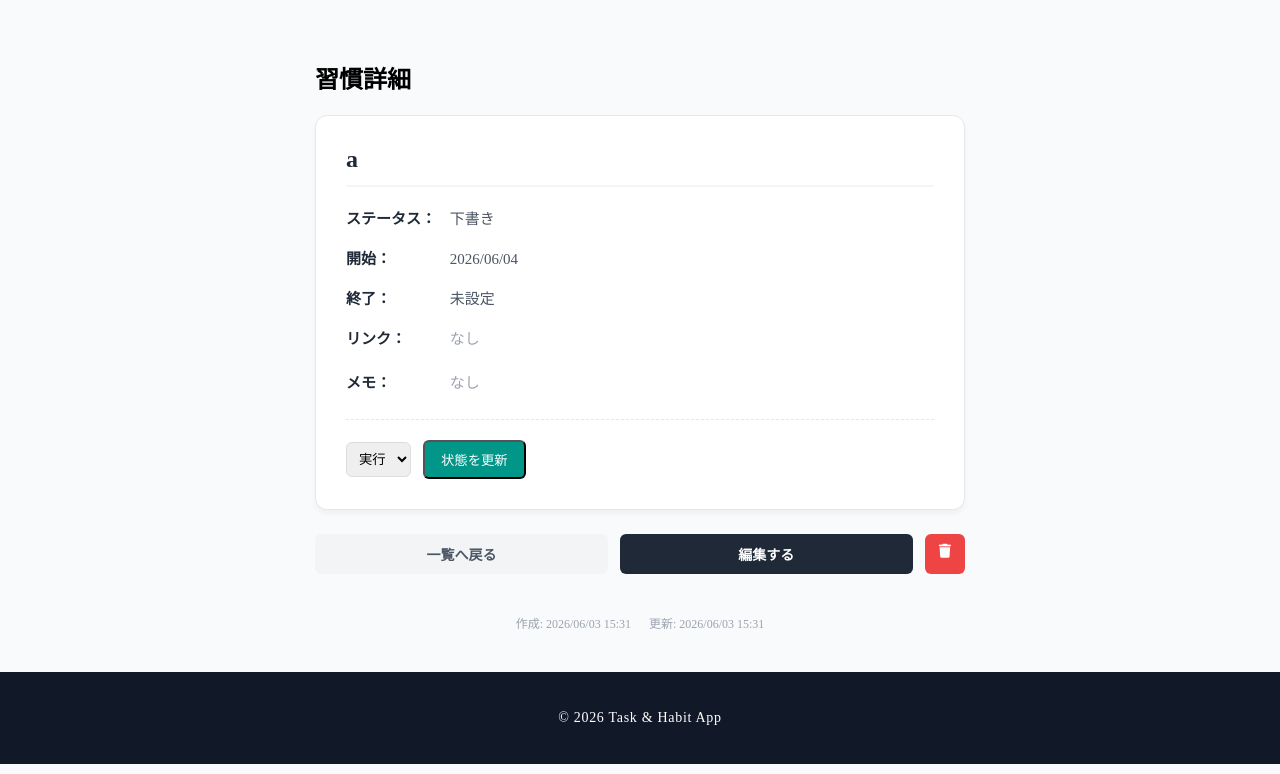
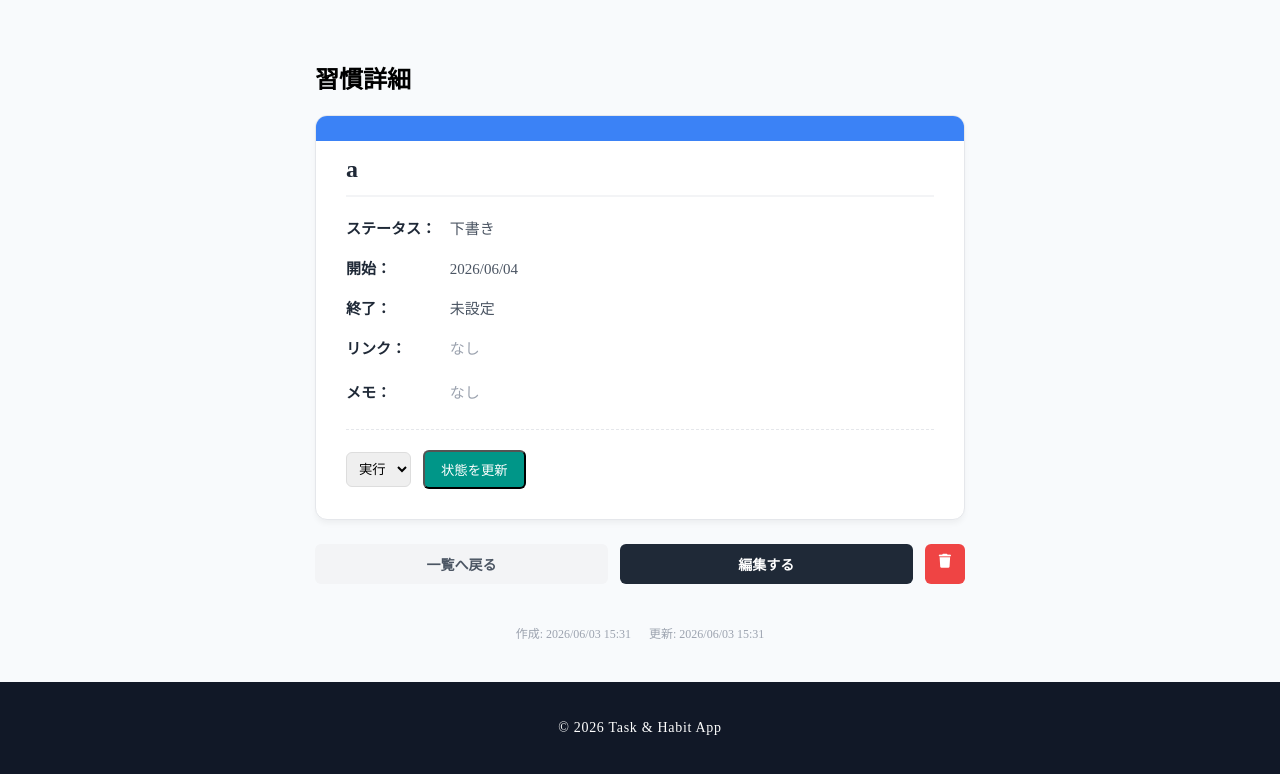
Before and after one commit to Mutou-dev123/task-habit-manager, a Django app: page /habits/10/ in a window 1280 px wide. Shown: the part 184-958 px from the top of the page. Run offline with Django 5.2, Linux system fonts and the light colour scheme; data comes from the database, SQL or seed files in the repository; both versions use the stored data as it was after the commit; parts of the project's set-up code (start-up, migrations or seed data) failed here and were passed over.

Commit message:
Update detail card design

```diff
--- a/habits/templates/habits/habit_detail.html
+++ b/habits/templates/habits/habit_detail.html
@@ -19,7 +19,7 @@
 
     <h2>習慣詳細</h2>
 
-    <div class="detail-card">
+    <div class="detail-card" style="--item-color: {{ habit.color|default:'#e5e7eb' }};">
 
         <h3 class="detail-title">
             {{ habit.title }}
--- a/static/css/detail-layout.css
+++ b/static/css/detail-layout.css
@@ -12,9 +12,30 @@
     background-color: #ffffff;
     border: 1px solid #e5e7eb;
     border-radius: 12px;
-    padding: 30px;
+
+    position: relative;
+    overflow: hidden;
+    padding: 40px 30px 30px 30px;
+
     box-shadow: 0 4px 6px -1px rgba(0, 0, 0, 0.05);
     margin-bottom: 24px;
+}
+
+/* カードの一番上にカラー帯を貼る */
+.detail-card::before {
+    content: "";
+    position: absolute;
+    top: 0;
+    left: 0;
+    width: 100%;
+    height: 25px;   /* 帯の太さ */
+    background-color: var(--item-color);
+    z-index: 0;
+}
+
+.detail-card > * {
+    position: relative;
+    z-index: 1;
 }
 
 /* タスクのタイトル */
--- a/tasks/templates/tasks/task_detail.html
+++ b/tasks/templates/tasks/task_detail.html
@@ -19,7 +19,7 @@
 
     <h2>タスク詳細</h2>
 
-    <div class="detail-card">
+    <div class="detail-card" style="--item-color: {{ task.color|default:'#e5e7eb' }};">
 
         <h3 class="detail-title">
             {{ task.title }}
```
Also changed, not shown: db.sqlite3.
